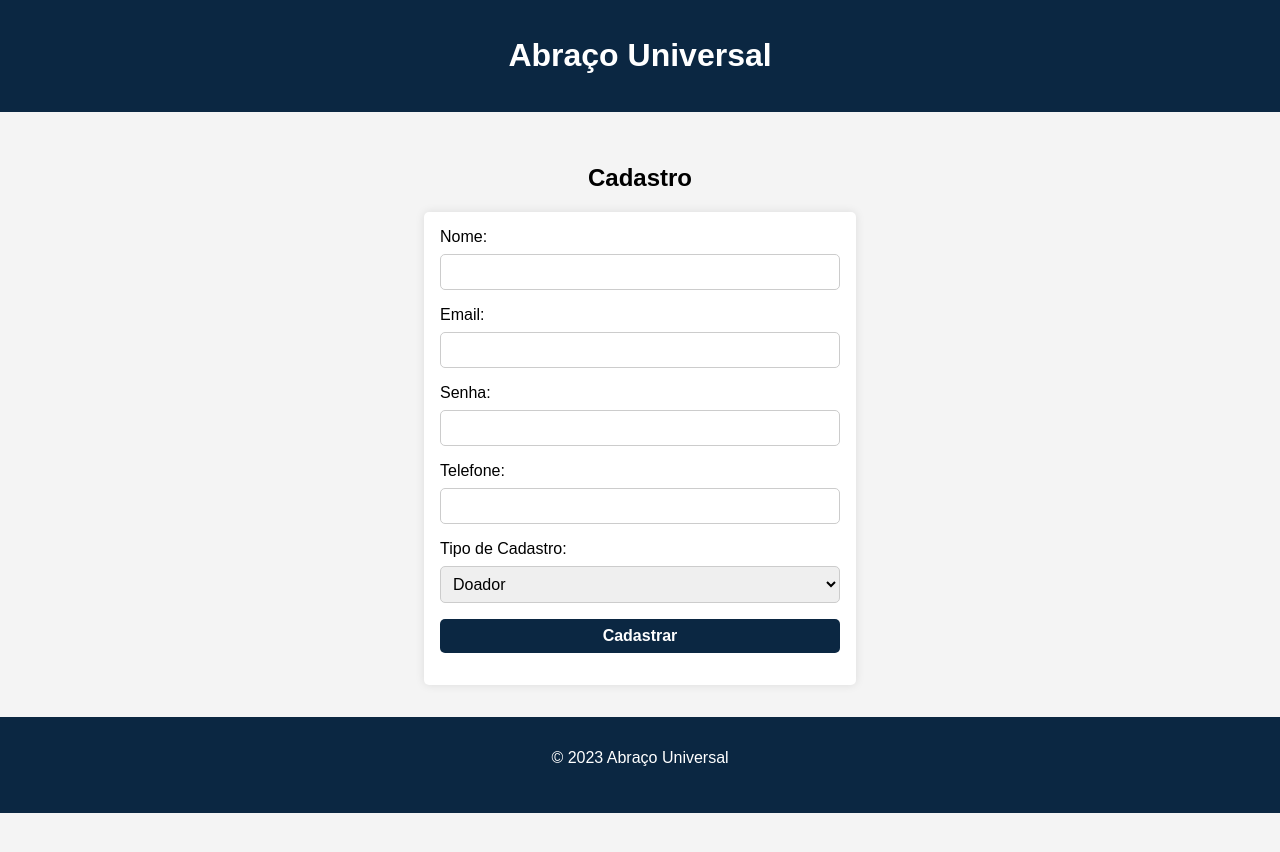
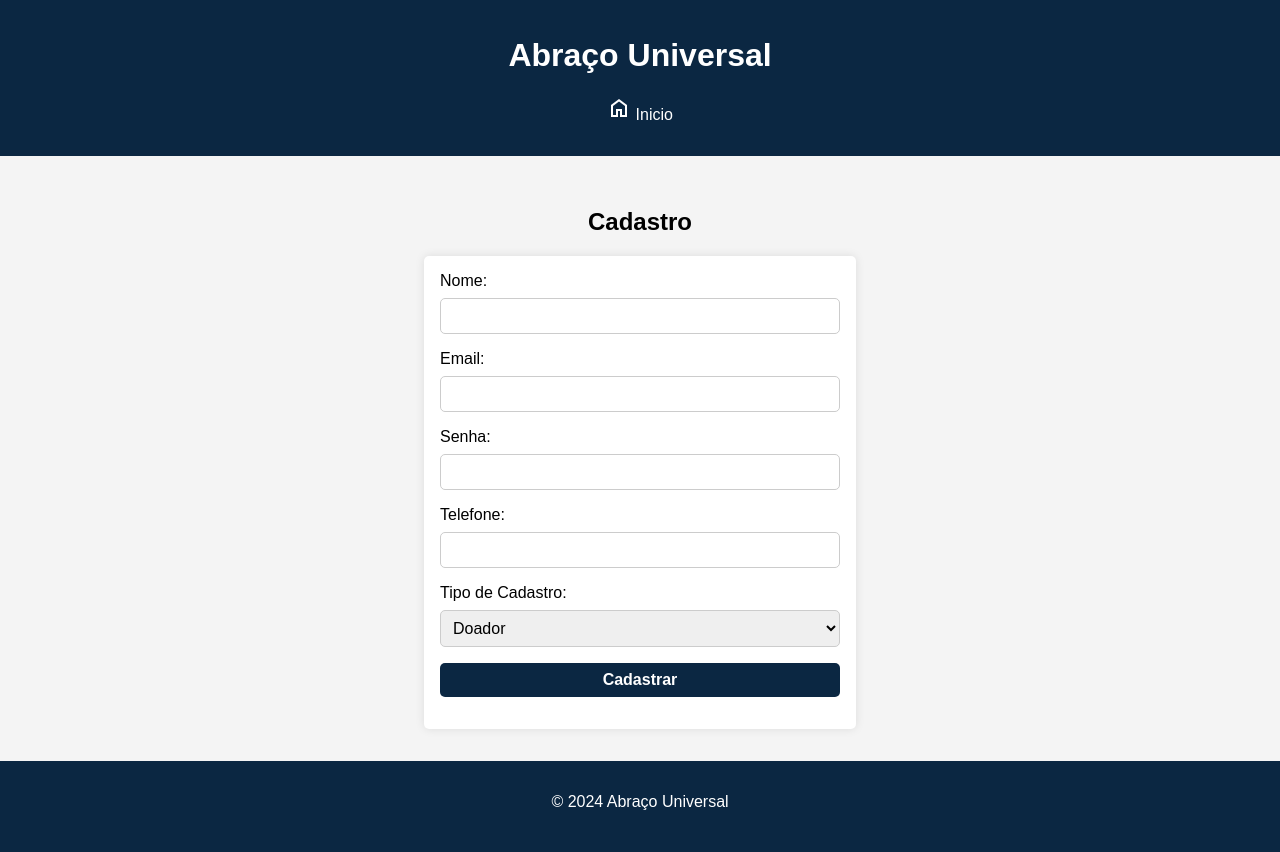
Before and after one commit to L0RD0NN/Abraco-Universal, a plain HTML site: page cadastro.html in a window 1280 px wide. Before the commit the page ends 813 px from the top, so only its background shows below. Drawn offline with nearby package versions, Linux system fonts and the light colour scheme.

Commit message:
Atualizações

```diff
--- a/cadastro.html
+++ b/cadastro.html
@@ -5,10 +5,16 @@
     <meta name="viewport" content="width=device-width, initial-scale=1.0">
     <title>Cadastro - Abraço Universal</title>
     <link rel="stylesheet" href="style_cadastro.css">
+    <link rel="stylesheet" href="https://fonts.googleapis.com/css2?family=Material+Symbols+Outlined:opsz,wght,FILL,GRAD@24,400,0,0&display=swap" />
 </head>
 <body>
     <header>
         <h1>Abraço Universal</h1>
+        <nav>
+            <ul>
+                <li><a href="Index.html" class="nav-link"><span class="material-symbols-outlined">home</span> Inicio</a></li>
+            </ul>
+        </nav>
     </header>
     <main>
         <h2>Cadastro</h2>
@@ -19,7 +25,7 @@
             <input type="email" id="email" name="email" required>
             <label for="senha">Senha:</label>
             <input type="password" id="senha" name="senha" required>
-            <label for="telefon">Telefone:</label>
+            <label for="telefone">Telefone:</label>
             <input type="number" id="telefone" name="telefone" required>
             <label for="tipo">Tipo de Cadastro:</label>
             <select id="tipo" name="tipo" required>
@@ -30,7 +36,7 @@
         </form>
     </main>
     <footer>
-        <p>&copy; 2023 Abraço Universal</p>
+        <p>&copy; 2024 Abraço Universal</p>
     </footer>
 </body>
 </html>
--- a/styleIndex.css
+++ b/styleIndex.css
@@ -31,6 +31,16 @@ header {
     height: auto;
 }
 
+.nav-link {
+    display: flex;
+    align-items: center;
+    font-size: 24px; /* Ajuste o tamanho conforme necessário */
+}
+
+.nav-link .material-symbols-outlined {
+    font-size: 24px; /* Ajuste o tamanho conforme necessário */
+    margin-right: 8px; /* Espaço entre o ícone e o texto */
+}
 nav ul {
     list-style: none;
     padding: 0;
```
Also changed, not shown: login.html (+3 -1 lines).
